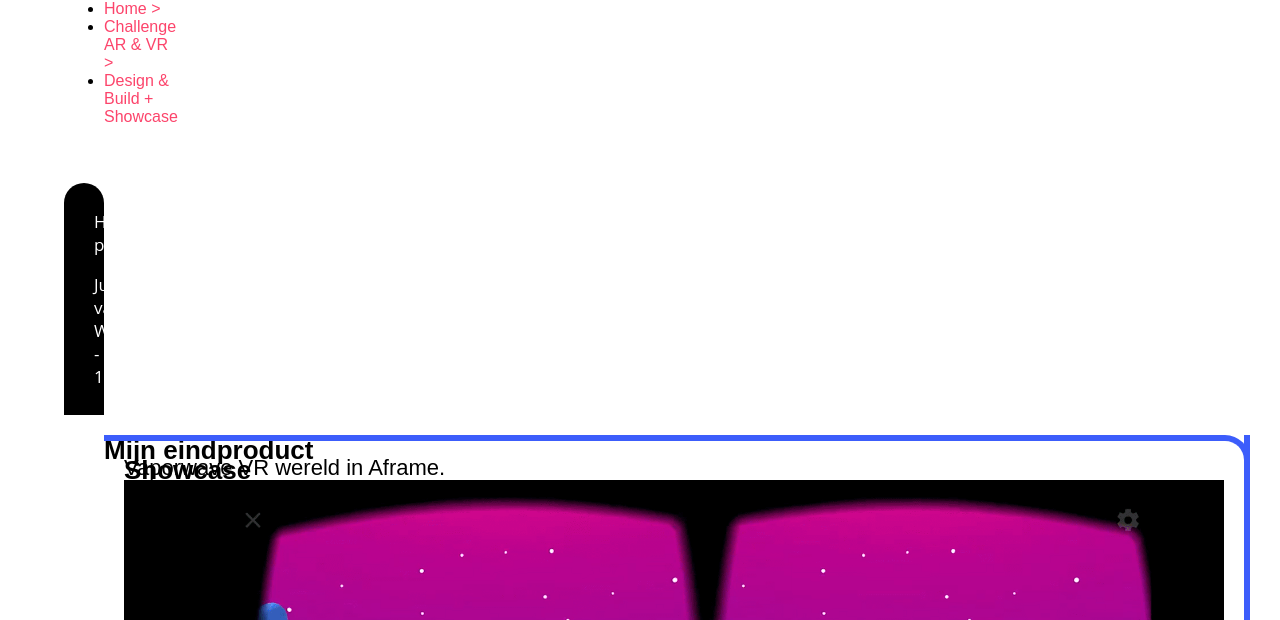
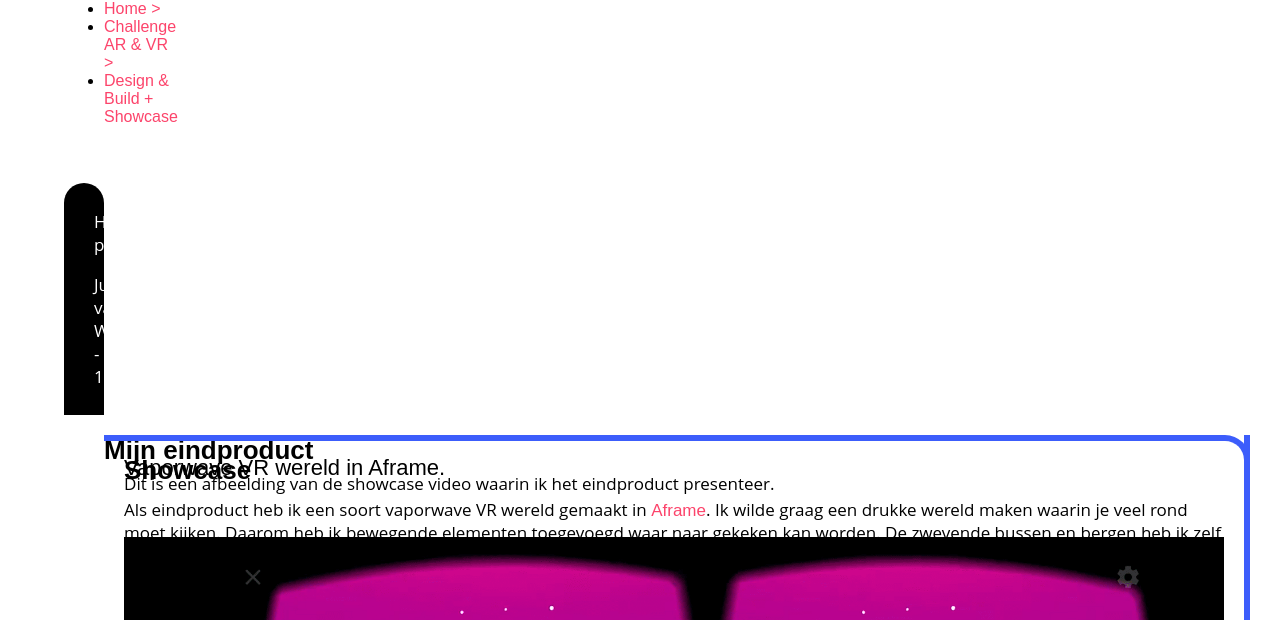
Before and after one commit to JvW17/HCI-Portfolio-Justin-van-Wijk, a plain HTML site: page challenges/challenge ARVR/challenge ARVR design and build + showcase/Challenge ARVR design and build + showcase.html in a window 1280 px wide. Shown: the part 336-956 px from the top of the page. Drawn offline with Linux system fonts and the light colour scheme; a web font is replaced by a local one.

Commit message:
Update Challenge ARVR design and build + showcase.html

```diff
--- a/challenges/challenge ARVR/challenge ARVR design and build + showcase/Challenge ARVR design and build + showcase.html
+++ b/challenges/challenge ARVR/challenge ARVR design and build + showcase/Challenge ARVR design and build + showcase.html
@@ -49,6 +49,7 @@
 					</section>
 
 						<section class="grid-item box5">
+							<p>Dit is een afbeelding van de showcase video waarin ik het eindproduct presenteer.</p>
 							<img src="videoAfbeelding.png" alt="research1" class="afbeeldingAanpassen">
 						</section>
 
```
